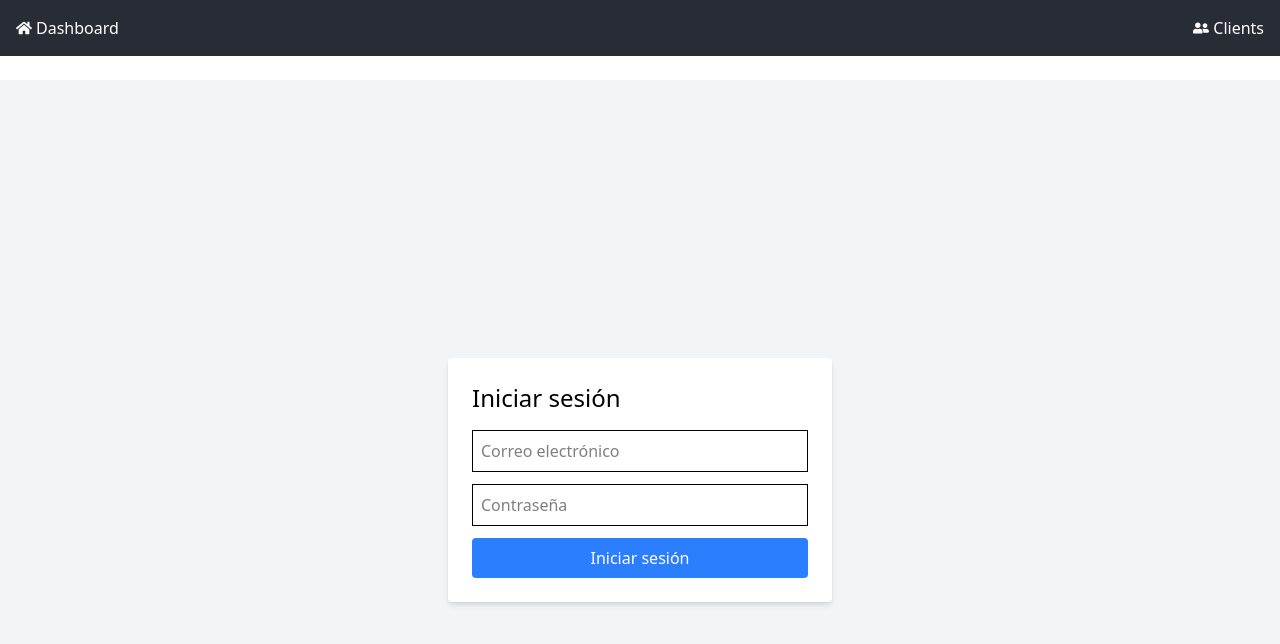
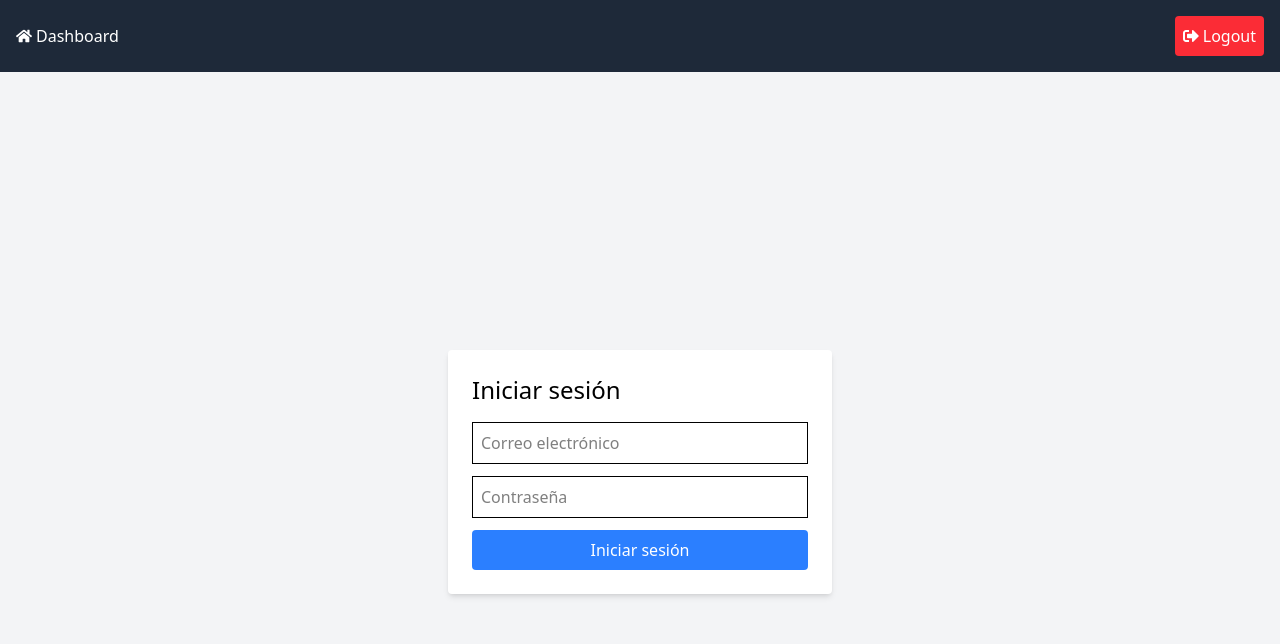
Before and after one commit to Jocelyn212/Factu-Proyect, a React (Vite) app in the folder Frontend/: page /login in a window 1280 px wide. Shown: the top 644 px of the page. Built offline with nearby package versions, Linux system fonts and the light colour scheme; no server answers; sample sign-in values are in the browser's storage.

Commit message:
actualizacion en el localstore y varios archivos con persistencia de datos

```diff
--- a/Frontend/src/App.jsx
+++ b/Frontend/src/App.jsx
@@ -1,9 +1,7 @@
-import { BrowserRouter as Router, Route, Routes, Navigate } from "react-router-dom";
+/* import { BrowserRouter as Router, Route, Routes, Navigate } from "react-router-dom";
 import { useEffect, useState } from "react";
 import Dashboard from "./pages/Dashboard";
 import Clients from "./pages/Clients";
-/* import Invoices from "./pages/Invoices"; */
-/* import InvoicePage from "./pages/InvoicePage"; */
 import Login from "./pages/Login";
 import Register from "./pages/Register";
 import Navbar from "./components/Navbar";
@@ -36,4 +34,48 @@ function App() {
   );
 }
 
+export default App; */
+
+
+import { BrowserRouter as Router, Route, Routes } from "react-router-dom";
+import Dashboard from "./pages/Dashboard";
+import Clients from "./pages/Clients";
+import Login from "./pages/Login";
+import Register from "./pages/Register";
+import Navbar from "./components/Navbar";
+import './index.css';
+import Budgets from "./pages/Budgets";
+import { AuthProvider } from './context/AuthContext';
+import PrivateRoute from './components/PrivateRoute';
+
+function App() {
+  return (
+    <AuthProvider>
+      <Router>
+        <Navbar />
+        <Routes>
+          <Route path="/login" element={<Login />} />
+          <Route path="/register" element={<Register />} />
+          <Route
+            path="/"
+            element={<PrivateRoute><Dashboard /></PrivateRoute>}
+          />
+          <Route
+            path="/dashboard"
+            element={<PrivateRoute><Dashboard /></PrivateRoute>}
+          />
+          <Route
+            path="/clients"
+            element={<PrivateRoute><Clients /></PrivateRoute>}
+          />
+          <Route
+            path="/budgets"
+            element={<PrivateRoute><Budgets /></PrivateRoute>}
+          />
+        </Routes>
+      </Router>
+    </AuthProvider>
+  );
+}
+
 export default App;
--- /dev/null
+++ b/Frontend/src/components/LogoutButton.jsx
@@ -0,0 +1,21 @@
+import React, { useContext } from 'react';
+import { AuthContext } from '../context/AuthContext';
+import { useNavigate } from 'react-router-dom';
+
+const LogoutButton = () => {
+  const { logout } = useContext(AuthContext);
+  const navigate = useNavigate();
+
+  const handleLogout = () => {
+    logout();
+    navigate('/login');
+  };
+
+  return (
+    <button onClick={handleLogout} className="bg-red-500 text-white p-2 rounded">
+      Cerrar sesión
+    </button>
+  );
+};
+
+export default LogoutButton;
--- a/Frontend/src/components/Navbar.jsx
+++ b/Frontend/src/components/Navbar.jsx
@@ -30,7 +30,7 @@ function Navbar({ user }) {
 }
 
 export default Navbar; */
-import { Link, useNavigate } from "react-router-dom";
+/* import { Link, useNavigate } from "react-router-dom";
 import { FaHome, FaUserFriends, FaFileInvoiceDollar, FaSignOutAlt } from 'react-icons/fa';
 
 function Navbar({ user }) {
@@ -49,8 +49,6 @@ function Navbar({ user }) {
     <nav>
       <div className="navbar">
         <Link to="/dashboard" className="text-white flex items-center"><FaHome className="mr-1" /> Dashboard</Link>
-        <Link to="/clients" className="text-white flex items-center"><FaUserFriends className="mr-1" /> Clients</Link>
-        {/* <Link to="/invoices" className="text-white flex items-center"><FaFileInvoiceDollar className="mr-1" /> Invoices</Link> */}
       </div>
       {user && (
         <button onClick={handleLogout} className="text-white flex items-center">
@@ -61,4 +59,104 @@ function Navbar({ user }) {
   );
 }
 
+export default Navbar; */
+/* import { Link, useNavigate } from "react-router-dom";
+import { FaHome, FaSignOutAlt } from 'react-icons/fa';
+import { useContext } from 'react';
+import { AuthContext } from '../context/AuthContext';
+
+function Navbar({ user }) {
+  const navigate = useNavigate();
+  const { logout } = useContext(AuthContext);
+
+  const handleLogout = () => {
+    logout();
+    navigate("/login");
+  };
+
+  return (
+    <nav className="bg-gray-800 p-4 text-white flex justify-between items-center">
+      <div className="flex items-center">
+        <Link to="/dashboard" className="text-white flex items-center mr-4">
+          <FaHome className="mr-1" /> Dashboard
+        </Link>
+      </div>
+      {user && (
+        <div className="flex items-center">
+          <span className="mr-4">Hola, {user.username}</span>
+          <button onClick={handleLogout} className="text-white flex items-center bg-red-500 p-2 rounded">
+            <FaSignOutAlt className="mr-1" /> Logout
+          </button>
+        </div>
+      )}
+    </nav>
+  );
+}
+
+export default Navbar; */
+/* import { Link, useNavigate } from "react-router-dom";
+import { FaHome, FaSignOutAlt } from 'react-icons/fa';
+import { useContext } from 'react';
+import { AuthContext } from '../context/AuthContext';
+
+function Navbar() {
+  const navigate = useNavigate();
+  const { isAuthenticated, logout } = useContext(AuthContext);
+
+  const handleLogout = () => {
+    logout();
+    navigate("/login");
+  };
+
+  return (
+    <nav className="bg-gray-800 p-4 text-white flex justify-between items-center">
+      <div className="flex items-center">
+        <Link to="/dashboard" className="text-white flex items-center mr-4">
+          <FaHome className="mr-1" /> Dashboard
+        </Link>
+      </div>
+      {isAuthenticated && (
+        <div className="flex items-center">
+          <button onClick={handleLogout} className="text-white flex items-center  p-2 rounded">
+            <FaSignOutAlt className="mr-1" /> Logout
+          </button>
+        </div>
+      )}
+    </nav>
+  );
+}
+
+export default Navbar; */
+import { Link, useNavigate } from "react-router-dom";
+import { FaHome, FaSignOutAlt } from 'react-icons/fa';
+import { useContext } from 'react';
+import { AuthContext } from '../context/AuthContext';
+
+function Navbar() {
+  const navigate = useNavigate();
+  const { isAuthenticated, logout } = useContext(AuthContext);
+
+  const handleLogout = () => {
+    logout();
+    navigate("/login");
+  };
+
+  return (
+    <nav className="bg-gray-800 p-4 text-white flex justify-between items-center">
+      <div className="flex items-center">
+        <Link to="/dashboard" className="text-white flex items-center mr-4">
+          <FaHome className="mr-1" /> Dashboard
+        </Link>
+      </div>
+      {isAuthenticated && (
+        <div className="flex items-center">
+          <button onClick={handleLogout} className="text-white flex items-center bg-red-500 p-2 rounded">
+            <FaSignOutAlt className="mr-1" /> Logout
+          </button>
+        </div>
+      )}
+    </nav>
+  );
+}
+
 export default Navbar;
--- /dev/null
+++ b/Frontend/src/components/PrivateRoute.jsx
@@ -0,0 +1,27 @@
+/* import { useContext } from 'react';
+import { Navigate } from 'react-router-dom';
+import { AuthContext } from '../context/AuthContext';
+
+const PrivateRoute = ({ children }) => {
+  const { isAuthenticated } = useContext(AuthContext);
+
+  return isAuthenticated ? children : <Navigate to="/login" />;
+};
+
+export default PrivateRoute; */
+
+import React, { useContext } from 'react';
+import { Navigate } from 'react-router-dom';
+import { AuthContext } from '../context/AuthContext';
+
+const PrivateRoute = ({ children }) => {
+  const { isAuthenticated, loading } = useContext(AuthContext);
+
+  if (loading) {
+    return <div>Loading...</div>;
+  }
+
+  return isAuthenticated ? children : <Navigate to="/login" />;
+};
+
+export default PrivateRoute;
--- a/Frontend/src/config.js
+++ b/Frontend/src/config.js
@@ -1 +1,2 @@
 export const API_URL = import.meta.env.VITE_API_URL;
+console.log("API_URL:", API_URL);
--- /dev/null
+++ b/Frontend/src/context/AuthContext.jsx
@@ -0,0 +1,62 @@
+/* import React, { createContext, useState, useEffect } from 'react';
+
+export const AuthContext = createContext();
+
+export const AuthProvider = ({ children }) => {
+  const [isAuthenticated, setIsAuthenticated] = useState(false);
+
+  useEffect(() => {
+    const token = localStorage.getItem('token');
+    if (token) {
+      setIsAuthenticated(true);
+    }
+  }, []);
+
+  const login = (token) => {
+    localStorage.setItem('token', token);
+    setIsAuthenticated(true);
+  };
+
+  const logout = () => {
+    localStorage.removeItem('token');
+    setIsAuthenticated(false);
+  };
+
+  return (
+    <AuthContext.Provider value={{ isAuthenticated, login, logout }}>
+      {children}
+    </AuthContext.Provider>
+  );
+}; */
+import React, { createContext, useState, useEffect } from 'react';
+
+export const AuthContext = createContext();
+
+export const AuthProvider = ({ children }) => {
+  const [isAuthenticated, setIsAuthenticated] = useState(false);
+  const [loading, setLoading] = useState(true);
+
+  useEffect(() => {
+    const token = localStorage.getItem('token');
+    if (token) {
+      setIsAuthenticated(true);
+    }
+    setLoading(false);
+  }, []);
+
+  const login = (token) => {
+    localStorage.setItem('token', token);
+    setIsAuthenticated(true);
+  };
+
+  const logout = () => {
+    localStorage.removeItem('token');
+    setIsAuthenticated(false);
+  };
+
+  return (
+    <AuthContext.Provider value={{ isAuthenticated, login, logout, loading }}>
+      {children}
+    </AuthContext.Provider>
+  );
+};
--- a/Frontend/src/pages/Clients.jsx
+++ b/Frontend/src/pages/Clients.jsx
@@ -13,7 +13,7 @@ const Clients = () => {
   const fetchClients = async () => {
     try {
       const token = localStorage.getItem("token");
-      const response = await fetch(`${API_URL}/clients`, {
+      const response = await fetch(`http://localhost:3000/api/clients`, {
         headers: {
           "Authorization": `Bearer ${token}`,
         },
--- a/Frontend/src/pages/Login.jsx
+++ b/Frontend/src/pages/Login.jsx
@@ -1,4 +1,4 @@
-import React, { useState } from 'react';
+/* import React, { useState } from 'react';
 import { useNavigate } from 'react-router-dom';
 import { API_URL } from "../config";
 
@@ -68,4 +68,80 @@ const Login = () => {
   );
 };
 
+export default Login; */
+
+import React, { useState, useContext } from 'react';
+import { useNavigate } from 'react-router-dom';
+import { API_URL } from "../config";
+import { AuthContext } from '../context/AuthContext';
+
+const Login = () => {
+  const [formData, setFormData] = useState({ email: '', password: '' });
+  const [error, setError] = useState('');
+  const navigate = useNavigate();
+  const { login } = useContext(AuthContext);
+
+  const handleChange = (e) => {
+    setFormData({ ...formData, [e.target.name]: e.target.value });
+  };
+
+  const handleSubmit = async (e) => {
+    e.preventDefault();
+    setError('');
+
+    try {
+      const response = await fetch(`${API_URL}/users/login`,
+         {
+        method: 'POST',
+        headers: { 'Content-Type': 'application/json' },
+        body: JSON.stringify(formData),
+      });
+
+      if (!response.ok) {
+        const errorData = await response.json();
+        throw new Error(errorData.message || 'Error en el inicio de sesión');
+      }
+
+      const data = await response.json();
+      login(data.token); // Utiliza el método login del contexto para actualizar el estado de autenticación
+      navigate('/dashboard');
+    } catch (error) {
+      setError(error.message);
+    }
+  };
+
+  return (
+    <div className="min-h-screen flex items-center justify-center bg-gray-100">
+      <form onSubmit={handleSubmit} className="bg-white p-6 rounded shadow-md w-96">
+        <h1 className="text-2xl mb-4">Iniciar sesión</h1>
+
+        {error && <div className="bg-red-200 text-red-800 p-2 mb-4">{error}</div>}
+
+        <input
+          type="email"
+          name="email"
+          placeholder="Correo electrónico"
+          value={formData.email}
+          onChange={handleChange}
+          className="border p-2 w-full mb-3"
+          required
+        />
+        <input
+          type="password"
+          name="password"
+          placeholder="Contraseña"
+          value={formData.password}
+          onChange={handleChange}
+          className="border p-2 w-full mb-3"
+          required
+        />
+
+        <button type="submit" className="bg-blue-500 text-white p-2 rounded w-full">
+          Iniciar sesión
+        </button>
+      </form>
+    </div>
+  );
+};
+
 export default Login;
--- a/Frontend/vite.config.js
+++ b/Frontend/vite.config.js
@@ -5,9 +5,5 @@ import tailwindcss from '@tailwindcss/vite'
 // https://vite.dev/config/
 export default defineConfig({
   plugins: [react(), tailwindcss()],
-  server: {
-    proxy: {
-      '/api': 'http://localhost:3000',
-    },
-  },
+
 })
```
Also changed, not shown: 1 other file (tests, documents, lock files or other folders).
